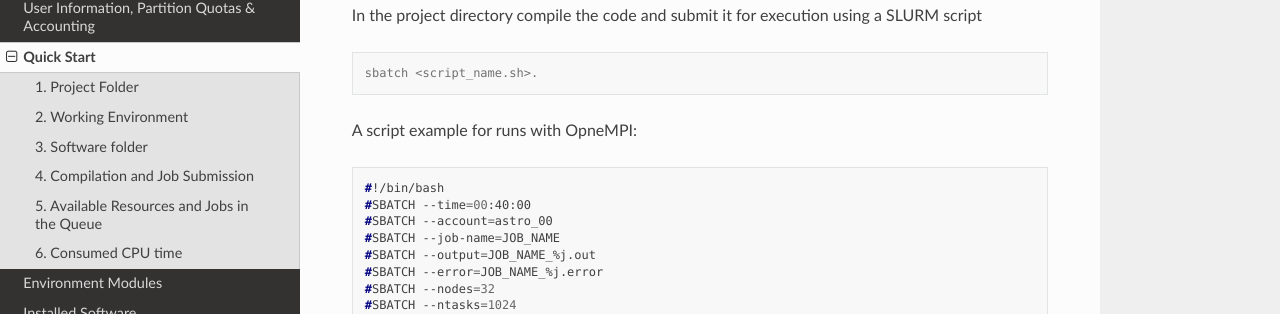
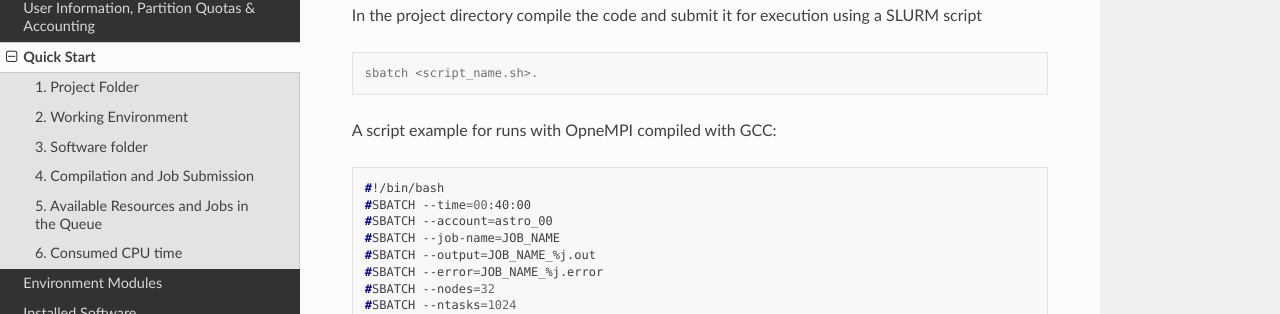
Before and after one commit to mavillez/Oblivion, a Sphinx documentation site: the page built from docs/source/quick_start.rst, in a window 1280 px wide and 900 px high, scrolled down 1101 px. Shown: the part 137-451 px from the top of the window. Built offline with Sphinx 7.4.7 and the Read the Docs theme 2.0.0, drawn with Linux system fonts in a browser that asks for light colours.

Commit message:
Update quick_start.rst

```diff
--- a/docs/source/quick_start.rst
+++ b/docs/source/quick_start.rst
@@ -66,7 +66,7 @@ In the project directory compile the code and submit it for execution using a SL
 
   sbatch <script_name.sh>.
 
-A script example for runs with OpneMPI:
+A script example for runs with OpneMPI compiled with GCC:
 
 .. code-block:: console
 
```
